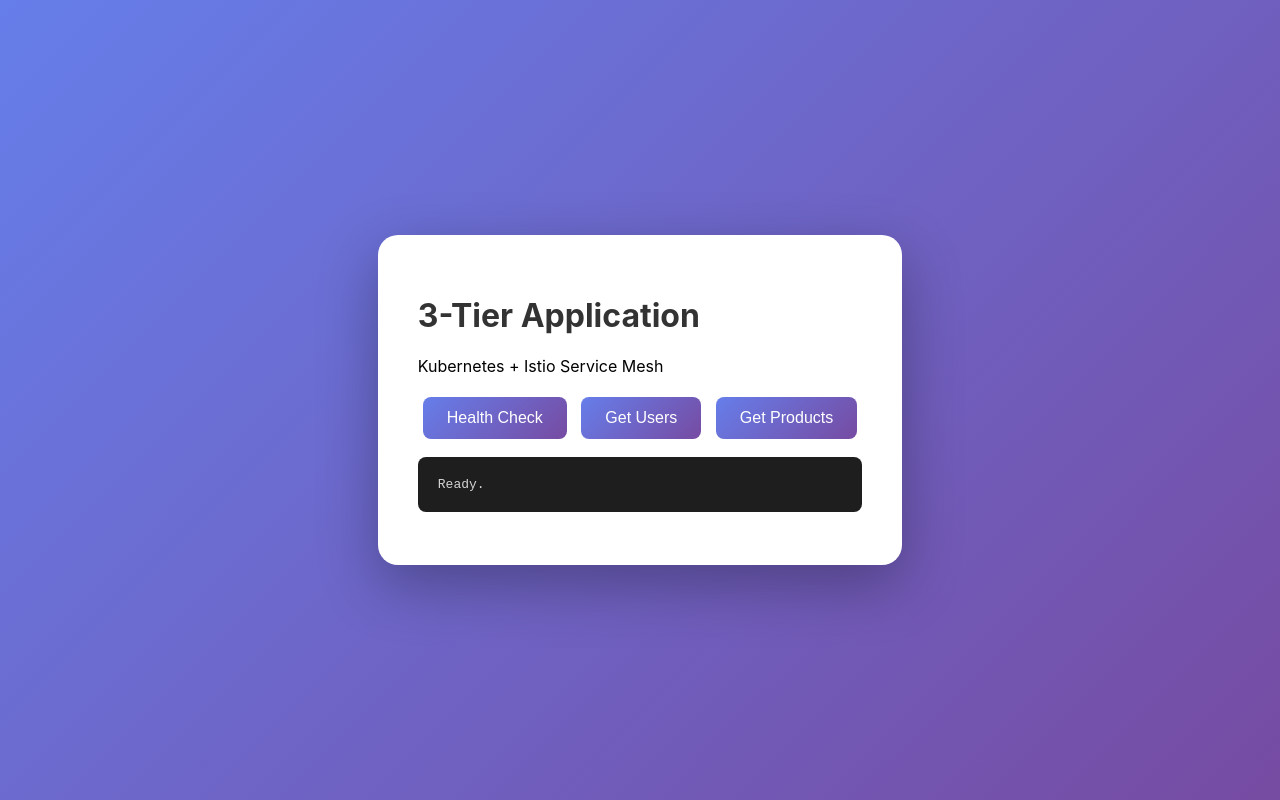
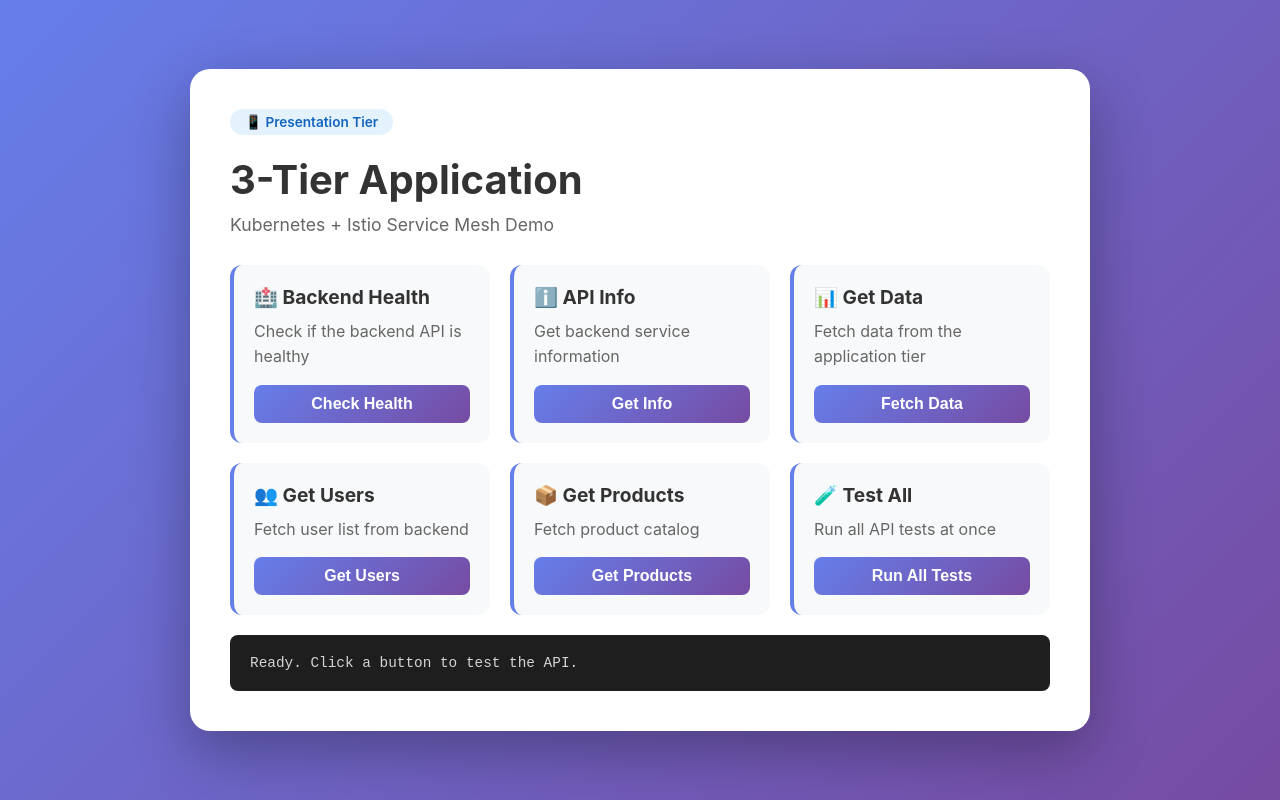
Before and after one commit to sadanand25/3tieristo, a plain HTML site: page frontend/index.html in a window 1280 px wide. Drawn offline with Linux system fonts and the light colour scheme.

Commit message:
update image

```diff
--- a/frontend/index.html
+++ b/frontend/index.html
@@ -5,37 +5,217 @@
         <meta name="viewport" content="width=device-width, initial-scale=1.0">
         <title>3-Tier Application</title>
         <style>
-        body { font-family: -apple-system, sans-serif; background: linear-gradient(135deg, #667eea 0%, #764ba2 100%); min-height: 100vh; display: flex; justify-content: center; align-items: center; margin: 0; }
-        .container { background: white; border-radius: 20px; padding: 40px; max-width: 600px; box-shadow: 0 20px 60px rgba(0,0,0,0.3); }
-        h1 { color: #333; }
-        button { background: linear-gradient(135deg, #667eea 0%, #764ba2 100%); color: white; border: none; padding: 12px 24px; border-radius: 8px; cursor: pointer; font-size: 1em; margin: 5px; }
-        pre { background: #1e1e1e; color: #d4d4d4; padding: 20px; border-radius: 8px; overflow-x: auto; }
+            * { margin: 0; padding: 0; box-sizing: border-box; }
+            body {
+                font-family: -apple-system, BlinkMacSystemFont, 'Segoe UI', Roboto, sans-serif;
+                background: linear-gradient(135deg, #667eea 0%, #764ba2 100%);
+                min-height: 100vh;
+                display: flex;
+                justify-content: center;
+                align-items: center;
+                padding: 20px;
+            }
+            .container {
+                background: white;
+                border-radius: 20px;
+                box-shadow: 0 20px 60px rgba(0,0,0,0.3);
+                padding: 40px;
+                max-width: 900px;
+                width: 100%;
+            }
+            h1 {
+                color: #333;
+                margin-bottom: 10px;
+                font-size: 2.5em;
+            }
+            .subtitle {
+                color: #666;
+                margin-bottom: 30px;
+                font-size: 1.1em;
+            }
+            .tier-badge {
+                display: inline-block;
+                padding: 5px 15px;
+                border-radius: 20px;
+                font-size: 0.85em;
+                font-weight: 600;
+                margin-bottom: 20px;
+            }
+            .presentation { background: #e3f2fd; color: #1565c0; }
+            .application { background: #fff3e0; color: #e65100; }
+            .data { background: #e8f5e9; color: #2e7d32; }
+            .grid {
+                display: grid;
+                grid-template-columns: repeat(auto-fit, minmax(250px, 1fr));
+                gap: 20px;
+                margin-top: 30px;
+            }
+            .card {
+                background: #f8f9fa;
+                border-radius: 12px;
+                padding: 20px;
+                border-left: 4px solid #667eea;
+            }
+            .card h3 {
+                color: #333;
+                margin-bottom: 10px;
+                font-size: 1.2em;
+            }
+            .card p {
+                color: #666;
+                line-height: 1.6;
+                margin-bottom: 15px;
+            }
+            button {
+                background: linear-gradient(135deg, #667eea 0%, #764ba2 100%);
+                color: white;
+                border: none;
+                padding: 10px 25px;
+                border-radius: 8px;
+                cursor: pointer;
+                font-size: 1em;
+                font-weight: 600;
+                transition: transform 0.2s, box-shadow 0.2s;
+                width: 100%;
+            }
+            button:hover {
+                transform: translateY(-2px);
+                box-shadow: 0 5px 20px rgba(102, 126, 234, 0.4);
+            }
+            button:active { transform: translateY(0); }
+            .output {
+                background: #1e1e1e;
+                color: #d4d4d4;
+                padding: 20px;
+                border-radius: 8px;
+                margin-top: 20px;
+                font-family: 'Courier New', monospace;
+                font-size: 0.9em;
+                overflow-x: auto;
+                max-height: 300px;
+                overflow-y: auto;
+                white-space: pre-wrap;
+                word-break: break-all;
+            }
+            .output::-webkit-scrollbar {
+                width: 8px;
+                height: 8px;
+            }
+            .output::-webkit-scrollbar-track {
+                background: #2d2d2d;
+                border-radius: 4px;
+            }
+            .output::-webkit-scrollbar-thumb {
+                background: #555;
+                border-radius: 4px;
+            }
+            .status {
+                display: inline-block;
+                width: 10px;
+                height: 10px;
+                border-radius: 50%;
+                margin-right: 8px;
+            }
+            .status.online { background: #4caf50; }
+            .status.offline { background: #f44336; }
         </style>
     </head>
     <body>
         <div class="container">
+            <span class="tier-badge presentation">📱 Presentation Tier</span>
             <h1>3-Tier Application</h1>
-        <p>Kubernetes + Istio Service Mesh</p>
-        <button onclick="testHealth()">Health Check</button>
-        <button onclick="testUsers()">Get Users</button>
-        <button onclick="testProducts()">Get Products</button>
-        <pre id="output">Ready.</pre>
+            <p class="subtitle">Kubernetes + Istio Service Mesh Demo</p>
+
+            <div class="grid">
+                <div class="card">
+                    <h3>🏥 Backend Health</h3>
+                    <p>Check if the backend API is healthy</p>
+                    <button onclick="checkHealth()">Check Health</button>
                 </div>
+                <div class="card">
+                    <h3>ℹ️ API Info</h3>
+                    <p>Get backend service information</p>
+                    <button onclick="getInfo()">Get Info</button>
+                </div>
+                <div class="card">
+                    <h3>📊 Get Data</h3>
+                    <p>Fetch data from the application tier</p>
+                    <button onclick="getData()">Fetch Data</button>
+                </div>
+                <div class="card">
+                    <h3>👥 Get Users</h3>
+                    <p>Fetch user list from backend</p>
+                    <button onclick="getUsers()">Get Users</button>
+                </div>
+                <div class="card">
+                    <h3>📦 Get Products</h3>
+                    <p>Fetch product catalog</p>
+                    <button onclick="getProducts()">Get Products</button>
+                </div>
+                <div class="card">
+                    <h3>🧪 Test All</h3>
+                    <p>Run all API tests at once</p>
+                    <button onclick="testAll()">Run All Tests</button>
+                </div>
+            </div>
+
+            <div id="output" class="output">Ready. Click a button to test the API.</div>
+        </div>
+
         <script>
-        const out = document.getElementById('output');
-        async function call(path, label) {
-            out.textContent = `Testing ${label}...`;
+            const output = document.getElementById('output');
+
+            function log(message, data = null) {
+                const timestamp = new Date().toLocaleTimeString();
+                let text = `[${timestamp}] ${message}`;
+                if (data) {
+                    text += '\n' + JSON.stringify(data, null, 2);
+                }
+                output.textContent = text + '\n\n' + output.textContent;
+                output.scrollTop = 0;
+            }
+
+            async function fetchAPI(endpoint, description) {
+                log(`Testing ${description}...`);
                 try {
-                const r = await fetch(path);
-                const text = await r.text();
-                out.textContent = `[${r.status}] ${label}\n\n${text}`;
-            } catch (e) {
-                out.textContent = `ERROR: ${e.message}`;
+                    const response = await fetch(endpoint);
+                    const data = await response.json();
+                    log(`✅ ${description} - Success (${response.status})`, data);
+                    return data;
+                } catch (error) {
+                    log(`❌ ${description} - Failed`, { error: error.message });
                 }
             }
-        function testHealth()   { call('/api/health',   'Health'); }
-        function testUsers()    { call('/api/users',    'Users'); }
-        function testProducts() { call('/api/products', 'Products'); }
+
+            function checkHealth() {
+                fetchAPI('/api/health', 'Health Check');
+            }
+
+            function getInfo() {
+                fetchAPI('/api/info', 'API Info');
+            }
+
+            function getData() {
+                fetchAPI('/api/data', 'Data Fetch');
+            }
+
+            function getUsers() {
+                fetchAPI('/api/users', 'Users Fetch');
+            }
+
+            function getProducts() {
+                fetchAPI('/api/products', 'Products Fetch');
+            }
+
+            async function testAll() {
+                log('=== Running All Tests ===');
+                await checkHealth();
+                await getInfo();
+                await getData();
+                await getUsers();
+                await getProducts();
+                log('=== All Tests Complete ===');
+            }
         </script>
     </body>
     </html>
--- a/k8s/base/backend/deployment.yaml
+++ b/k8s/base/backend/deployment.yaml
@@ -46,7 +46,7 @@ spec:
     spec:
       containers:
         - name: backend
-          image: sadanand25/backend:latest
+          image: docker.io/sadanand25/backend:latest
           command:
             - sh
             - -c
--- a/k8s/base/frontend/deployment.yaml
+++ b/k8s/base/frontend/deployment.yaml
@@ -47,7 +47,7 @@ spec:
     spec:
       containers:
         - name: nginx
-          image: sadanand25/frontend:latest
+          image: docker.io/sadanand25/frontend:latest
           ports:
             - containerPort: 8080
           resources:
```
Also changed, not shown: 3 other files. Lines whose indentation alone changed are shown as unchanged.
